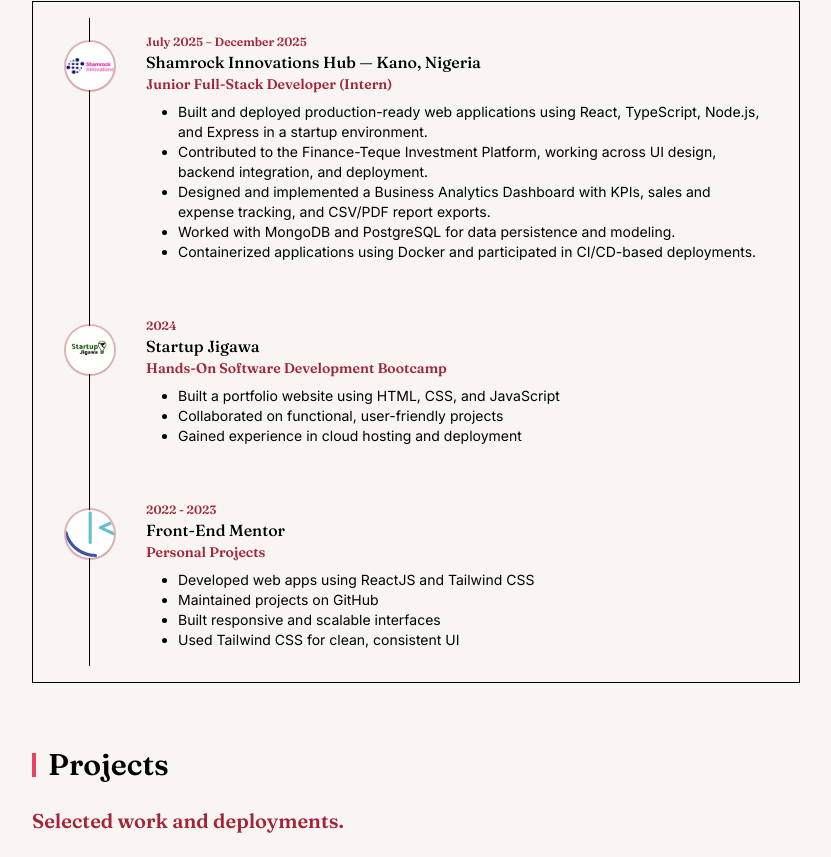
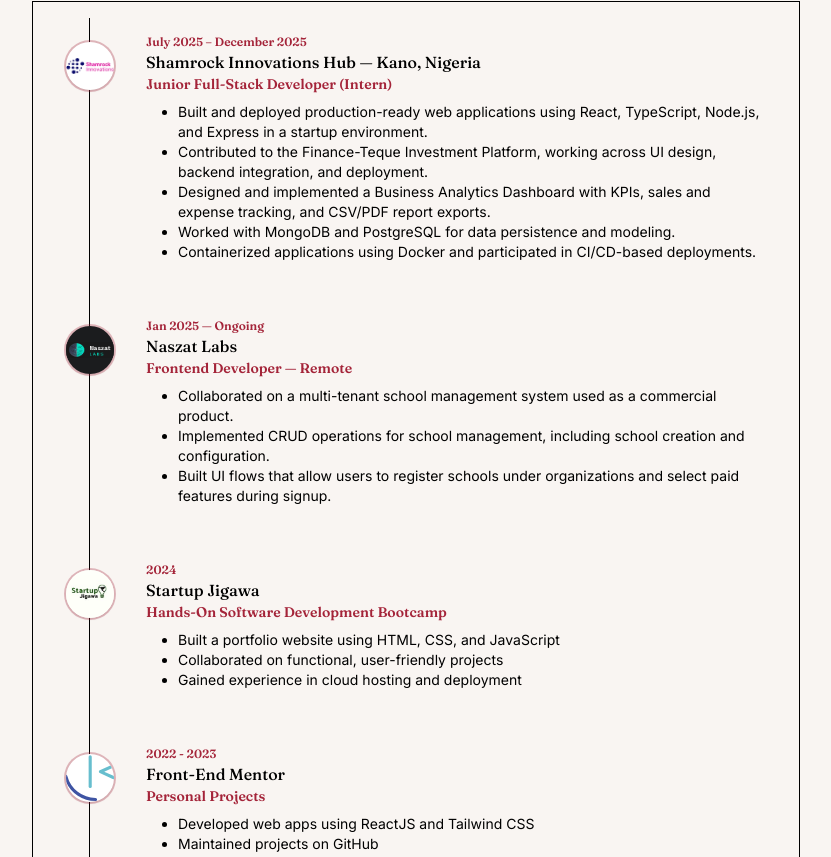
Before and after one commit to Adnan0-IM/adnanilyas.dev, a React (Vite) app: page / in a window 1280 px wide. Shown: the part 1348-2205 px from the top of the page, without its empty margins (224-1055 px from the left). Built offline with nearby package versions, Linux system fonts and the light colour scheme.

Commit message:
added naszat experience

```diff
--- a/src/components/Experience&Education/Experience.tsx
+++ b/src/components/Experience&Education/Experience.tsx
@@ -57,6 +57,47 @@ const Experience = () => {
         </div>
       </li>
 
+      <li className="relative pl-8 md:pl-10">
+        <a
+          href="https://naszat.tech"
+          target="_blank"
+          rel="noopener noreferrer"
+          className="absolute left-0 top-6 -translate-x-1/2"
+        >
+          <img
+            className="size-10 md:size-12 rounded-full bg-[#1b1c1e] object-contain cursor-pointer shadow-sm ring-2 ring-muted-foreground/30"
+            src="/naszat.png"
+            alt="Naszat Labs logo"
+          />
+        </a>
+        <div className="bg-background flex flex-col gap-2 p-4 rounded-md">
+          <div>
+            <h5 className="text-xs text-muted-foreground">
+              Jan 2025 — Ongoing
+            </h5>
+            <h3 className="text-foreground text-base font-medium">
+              Naszat Labs{" "}
+            </h3>
+            <h4 className="text-sm text-muted-foreground">
+              Frontend Developer — Remote
+            </h4>
+          </div>
+          <ul className="list-disc text-sm pl-6 md:pl-8">
+            <li>
+              Collaborated on a multi-tenant school management system used as a
+              commercial product.
+            </li>
+            <li>
+              Implemented CRUD operations for school management, including
+              school creation and configuration.
+            </li>
+            <li>
+              Built UI flows that allow users to register schools under
+              organizations and select paid features during signup.
+            </li>
+          </ul>
+        </div>
+      </li>
       <li className="relative pl-10">
         <a href="#" className="absolute left-0 top-6 -translate-x-1/2">
           <img
```
Also changed, not shown: public/naszat.png (added).
